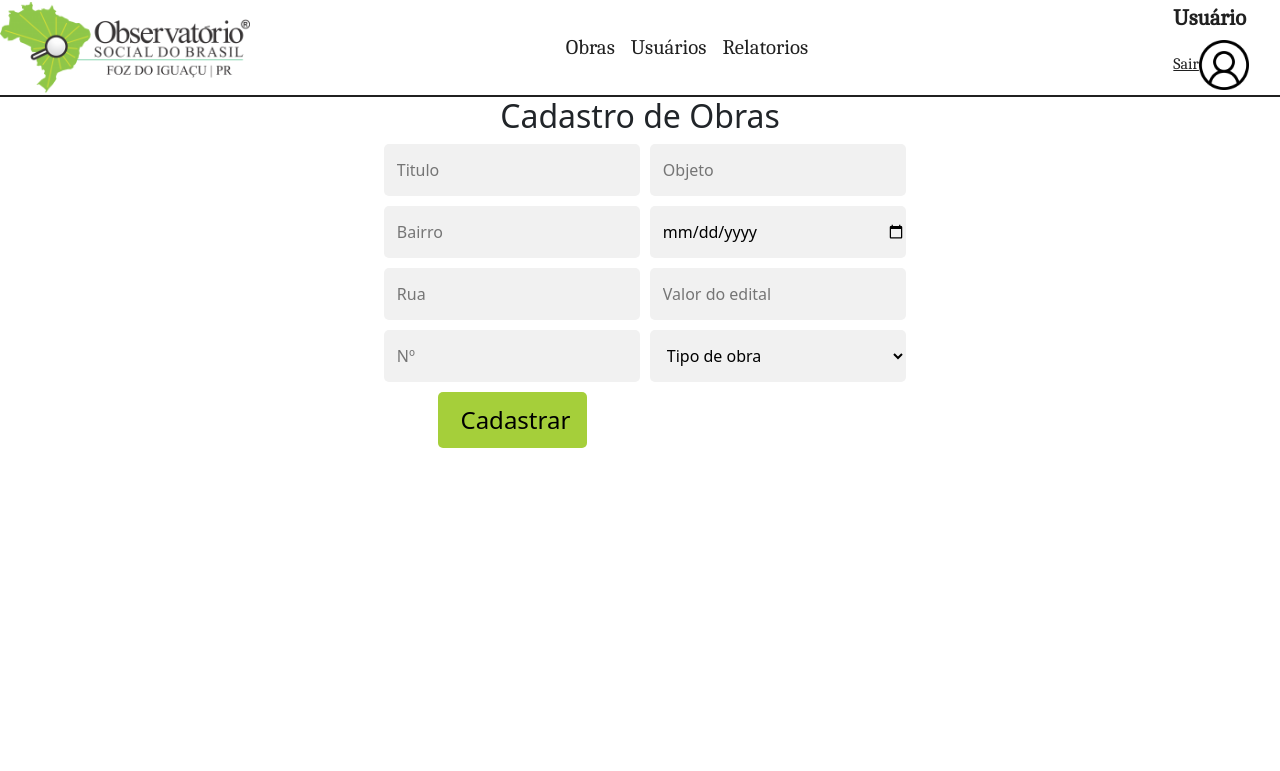
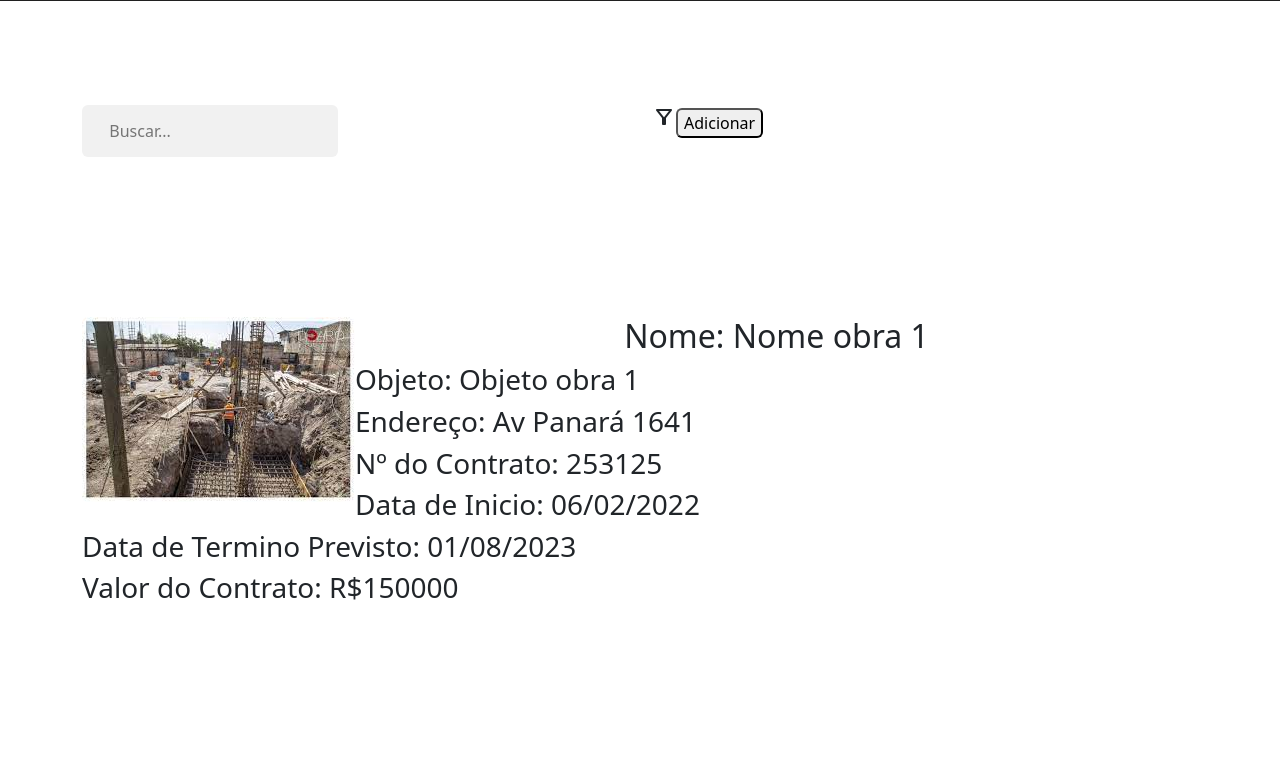
Before and after one commit to Smith-Entertainment/AGOS, a Vue app in the folder AGOS_Vue/: page /ListaObra in a window 1280 px wide. Shown: the top 771 px of the page. Built offline with nearby package versions, Linux system fonts and the light colour scheme.

Commit message:
Instalei e configurei Vue router, funcionando.

```diff
--- a/AGOS_Vue/package.json
+++ b/AGOS_Vue/package.json
@@ -9,7 +9,8 @@
   },
   "dependencies": {
     "bootstrap": "^5.3.0-alpha3",
-    "vue": "^3.2.47"
+    "vue": "^3.2.47",
+    "vue-router": "^4.2.0"
   },
   "devDependencies": {
     "@vitejs/plugin-vue": "^4.0.0",
--- a/AGOS_Vue/src/App.vue
+++ b/AGOS_Vue/src/App.vue
@@ -18,14 +18,19 @@ import CadastroObra from './components/CadastroObra.vue';
 
 </style>
 <template>
+
   <div>
+    <router-view/>
   <header>
+
     <Header />
   </header>
   <div>
 </div>
   <main>
   <CadastroObra/>
+  <router-link :to="{name: 'PerfilObra'}">PerfilObra</router-link> <br>
+  <router-link :to="{name: 'ListaObra'}">ListaObra</router-link>
   </main>
 
 </div>
--- /dev/null
+++ b/AGOS_Vue/src/ListaObra.vue
@@ -0,0 +1,34 @@
+<script>
+  import List from './components/Lista.vue'
+
+  export default {
+    components: {
+      List
+    }
+  }
+</script>
+
+<template>
+  <link rel="stylesheet" href="https://fonts.googleapis.com/css2?family=Material+Symbols+Outlined:opsz,wght,FILL,GRAD@20..48,100..700,0..1,-50..200" />
+  <header>
+  </header>
+
+  <main>
+    <div class="container mt-4">
+      <div class="row">
+        <div class="col">
+          <input class="rounded" type="search" placeholder="Buscar...">
+        </div>
+
+        <div class="col justify-content-center">
+          <span class="material-symbols-outlined">filter_alt</span>
+          <a href="#"><button class="rounded">Adicionar</button></a>
+        </div>
+      </div>
+    </div>
+    <List />
+  </main>
+</template>
+
+<style>
+</style>
--- a/AGOS_Vue/src/PerfilObra.vue
+++ b/AGOS_Vue/src/PerfilObra.vue
@@ -1,10 +1,13 @@
 <template>
     <div>
+<Header/>
+    </div>
+    <main><PerfilObraInfo/><PerfilObraNav/></main>
 
-    </div>
 </template>
 
 <script>
+
   import PerfilObraInfo from './components/PerfilObraInfo.vue'
   import Header from './components/Header.vue'
   import PerfilObraNav from './components/PerfilObraNav.vue';
--- a/AGOS_Vue/src/main.js
+++ b/AGOS_Vue/src/main.js
@@ -1,8 +1,10 @@
 import { createApp } from 'vue'
 import App from './App.vue'
-
+import router from './router';
 import "bootstrap/dist/css/bootstrap.css"
 
-createApp(App).mount('#app')
+createApp(App)
+.use(router)
+.mount('#app')
 
 import "bootstrap/dist/js/bootstrap.js"
--- /dev/null
+++ b/AGOS_Vue/src/router.js
@@ -0,0 +1,15 @@
+import { createApp } from 'vue';
+import { createRouter, createWebHistory } from "vue-router";
+import PerfilObra from './PerfilObra.vue';
+import ListaObra from './ListaObra.vue';
+const routes = [
+  { path: '/PerfilObra', name: 'PerfilObra', component: PerfilObra },
+  { path: '/ListaObra', name: 'ListaObra', component: ListaObra },
+];
+
+const router = createRouter({
+  history: createWebHistory(),
+  routes
+});
+
+export default router;
--- /dev/null
+++ b/package.json
@@ -0,0 +1,5 @@
+{
+  "dependencies": {
+    "vue-router": "^4.2.0"
+  }
+}
```
Also changed, not shown: 2 other files (tests, documents, lock files or other folders).
